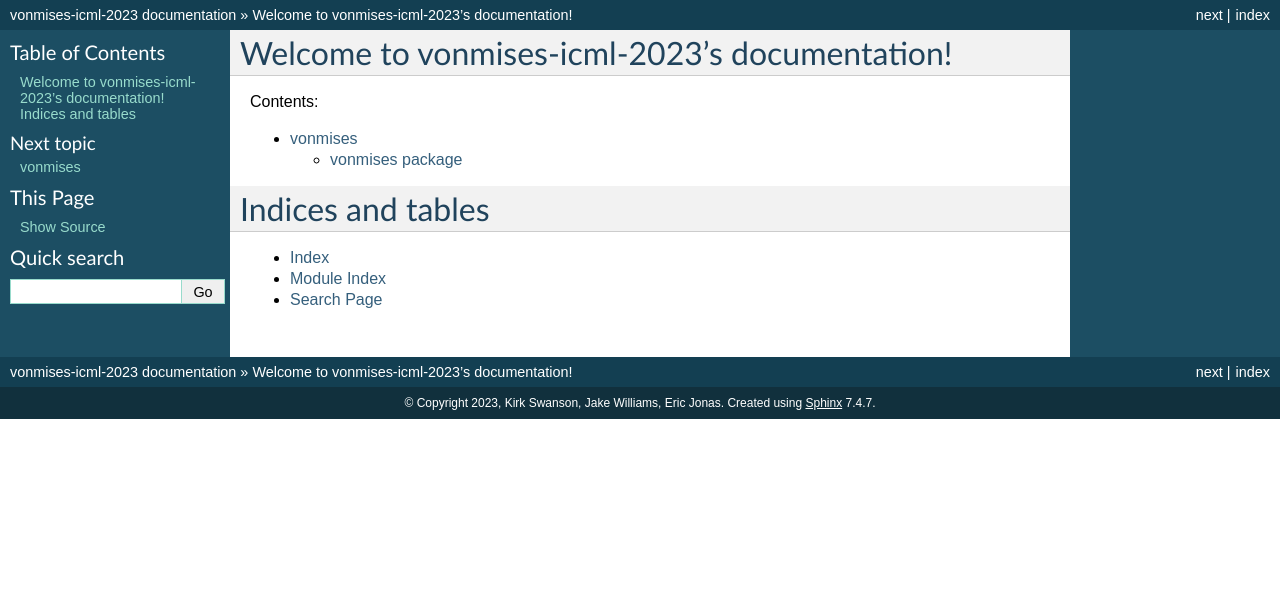
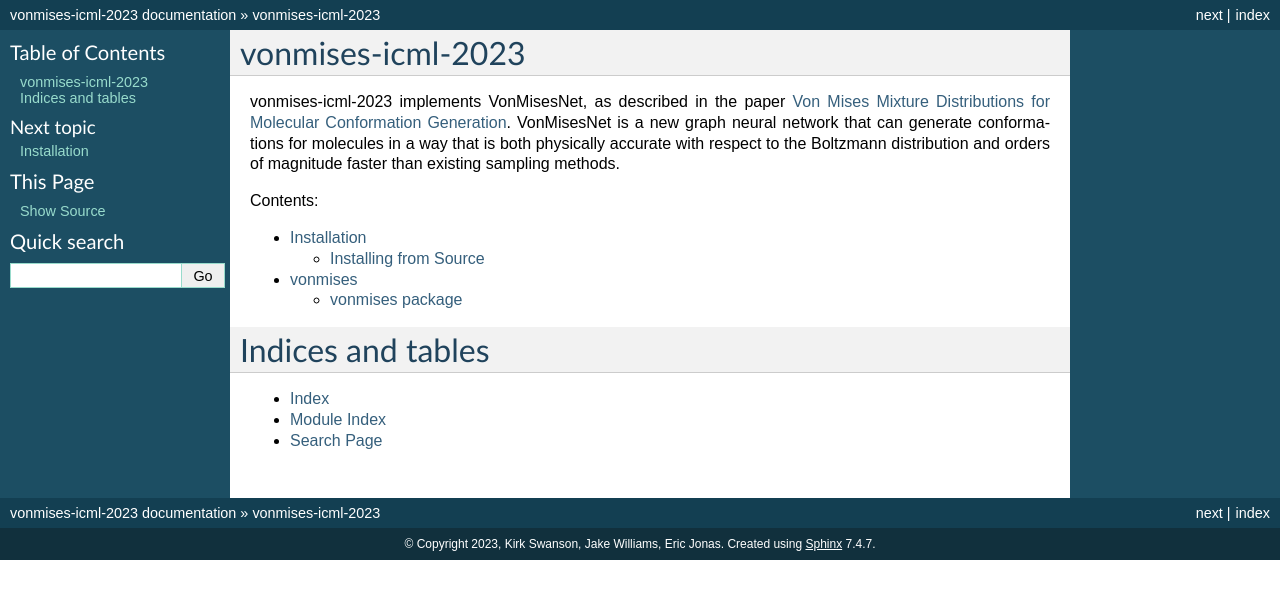
Before and after one commit to thejonaslab/vonmises-icml-2023, a Sphinx documentation site: the page built from docs/source/index.rst, in a window 1280 px wide. Shown: the top 599 px of the page. Built offline with Sphinx 7.4.7, drawn with Linux system fonts in a browser that asks for light colours.

Commit message:
Add more rst files to RTD

```diff
--- a/docs/source/index.rst
+++ b/docs/source/index.rst
@@ -3,13 +3,20 @@
    You can adapt this file completely to your liking, but it should at least
    contain the root `toctree` directive.
 
-Welcome to vonmises-icml-2023's documentation!
+vonmises-icml-2023
 ==============================================
+
+vonmises-icml-2023 implements VonMisesNet, as described in the paper
+`Von Mises Mixture Distributions for Molecular Conformation Generation <https://arxiv.org/pdf/2306.07472.pdf>`_.
+VonMisesNet is a new
+graph neural network that can generate conformations for molecules in a way that is both physically accurate with
+respect to the Boltzmann distribution and orders of magnitude faster than existing sampling methods.
 
 .. toctree::
    :maxdepth: 2
    :caption: Contents:
 
+   installation
    modules
 
 
```
Also changed, not shown: docs/source/installation.rst (added, +11 -0 lines).
